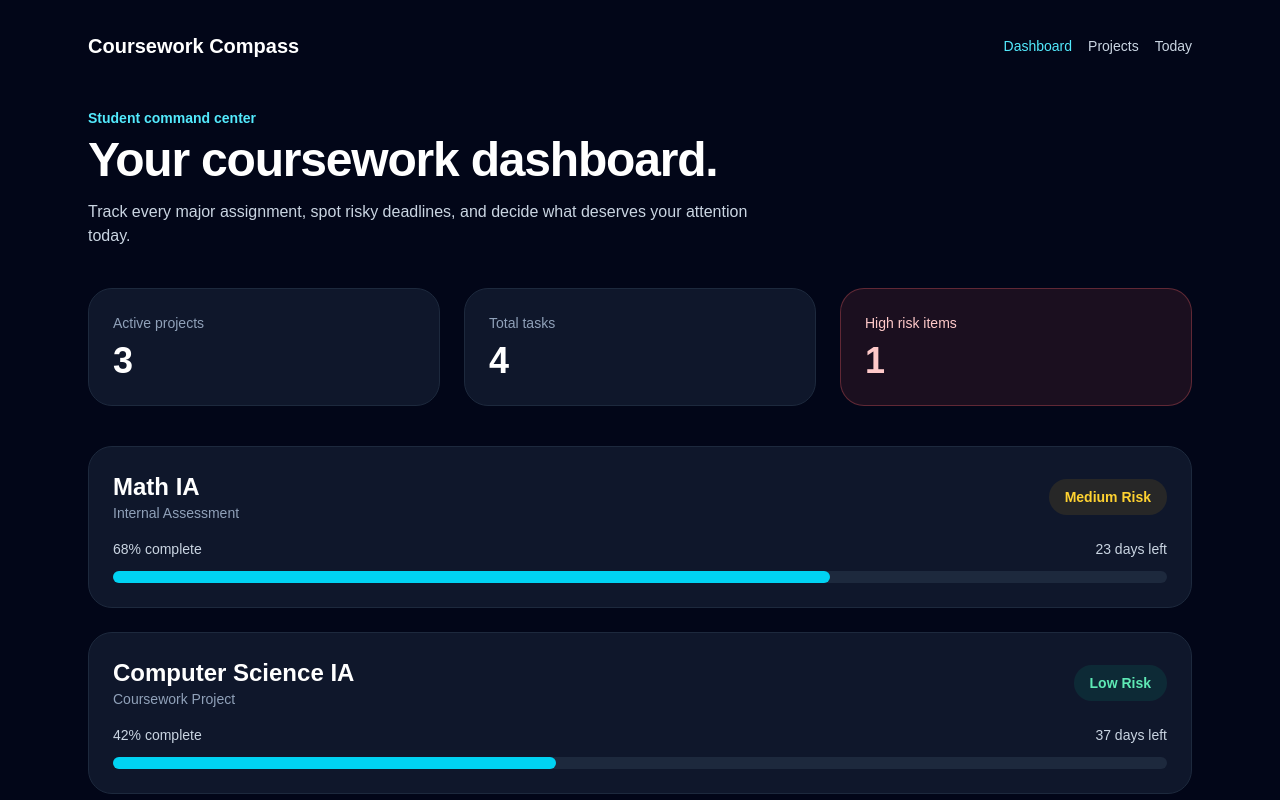
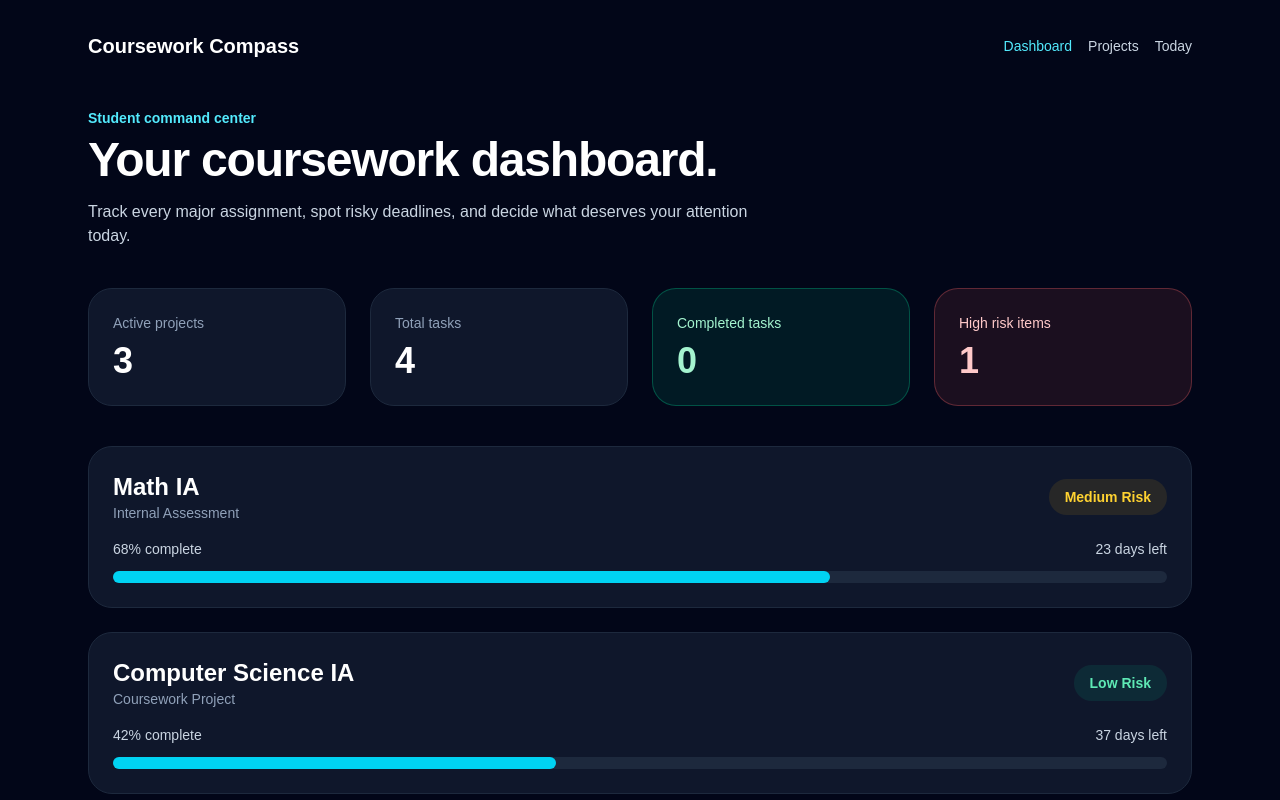
Before and after one commit to ChefDav/Coursework-Compass, a Next.js app: page /dashboard in a window 1280 px wide. Shown: the top 800 px of the page. Built offline with nearby package versions, Linux system fonts and the light colour scheme.

Commit message:
Calculate project progress from tasks

```diff
--- a/app/dashboard/page.tsx
+++ b/app/dashboard/page.tsx
@@ -5,6 +5,10 @@ import AppNav from "@/components/AppNav";
 import ProjectCard from "@/components/ProjectCard";
 import { loadProjectPlans } from "@/lib/localStorage";
 import { projects, tasks } from "@/lib/mockData";
+import {
+    applyProgressToProject,
+    countDoneTasks,
+} from "@/lib/progressUtils";
 import type { GeneratedProjectPlan } from "@/types/coursework";
 
 export default function DashboardPage() {
@@ -15,8 +19,13 @@ export default function DashboardPage() {
         setSavedPlans(plans);
     }, []);
 
-    const savedProjects = savedPlans.map((plan) => plan.project);
-    const savedTasks = savedPlans.flatMap((plan) => plan.tasks);
+    const savedProjects = useMemo(() => {
+        return savedPlans.map((plan) => applyProgressToProject(plan));
+    }, [savedPlans]);
+
+    const savedTasks = useMemo(() => {
+        return savedPlans.flatMap((plan) => plan.tasks);
+    }, [savedPlans]);
 
     const allProjects = useMemo(() => {
         const savedProjectIds = new Set(
@@ -30,7 +39,12 @@ export default function DashboardPage() {
         return [...savedProjects, ...mockProjectsWithoutDuplicates];
     }, [savedProjects]);
 
-    const totalTaskCount = tasks.length + savedTasks.length;
+    const allTasks = useMemo(() => {
+        return [...savedTasks, ...tasks];
+    }, [savedTasks]);
+
+    const totalTaskCount = allTasks.length;
+    const doneTaskCount = countDoneTasks(allTasks);
 
     const highRiskProjectCount = allProjects.filter(
         (project) => project.risk === "High",
@@ -54,7 +68,7 @@ export default function DashboardPage() {
                     </p>
                 </div>
 
-                <div className="mb-10 grid gap-6 md:grid-cols-3">
+                <div className="mb-10 grid gap-6 md:grid-cols-4">
                     <div className="rounded-3xl border border-slate-800 bg-slate-900 p-6">
                         <p className="text-sm text-slate-400">Active projects</p>
                         <p className="mt-2 text-4xl font-black">{allProjects.length}</p>
@@ -63,6 +77,13 @@ export default function DashboardPage() {
                     <div className="rounded-3xl border border-slate-800 bg-slate-900 p-6">
                         <p className="text-sm text-slate-400">Total tasks</p>
                         <p className="mt-2 text-4xl font-black">{totalTaskCount}</p>
+                    </div>
+
+                    <div className="rounded-3xl border border-emerald-400/30 bg-emerald-400/10 p-6">
+                        <p className="text-sm text-emerald-200">Completed tasks</p>
+                        <p className="mt-2 text-4xl font-black text-emerald-200">
+                            {doneTaskCount}
+                        </p>
                     </div>
 
                     <div className="rounded-3xl border border-red-400/30 bg-red-400/10 p-6">
@@ -83,8 +104,9 @@ export default function DashboardPage() {
                             {savedPlans.length === 1 ? "" : "s"} found in this browser.
                         </h2>
                         <p className="mt-2 text-sm leading-6 text-slate-300">
-                            These projects are stored locally for now. Later, we will move
-                            this data into user accounts and cloud sync.
+                            Project progress is now calculated from completed tasks. Mark
+                            tasks done on the Today page, then return here to see progress
+                            move.
                         </p>
                     </div>
                 ) : null}
--- /dev/null
+++ b/lib/progressUtils.ts
@@ -0,0 +1,22 @@
+import type { GeneratedProjectPlan, Project, Task } from "@/types/coursework";
+
+export function calculateTaskProgress(tasks: Task[]) {
+    if (tasks.length === 0) {
+        return 0;
+    }
+
+    const doneTaskCount = tasks.filter((task) => task.status === "Done").length;
+
+    return Math.round((doneTaskCount / tasks.length) * 100);
+}
+
+export function applyProgressToProject(plan: GeneratedProjectPlan): Project {
+    return {
+        ...plan.project,
+        progress: calculateTaskProgress(plan.tasks),
+    };
+}
+
+export function countDoneTasks(tasks: Task[]) {
+    return tasks.filter((task) => task.status === "Done").length;
+}
```
